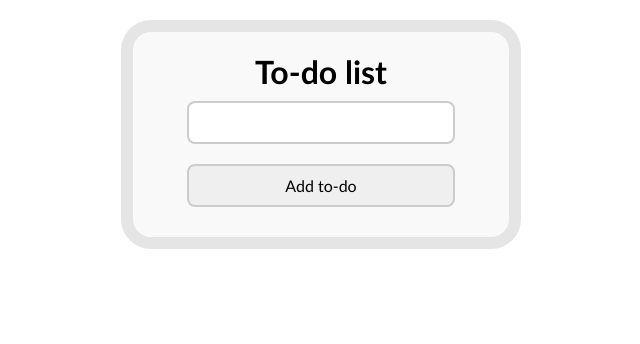
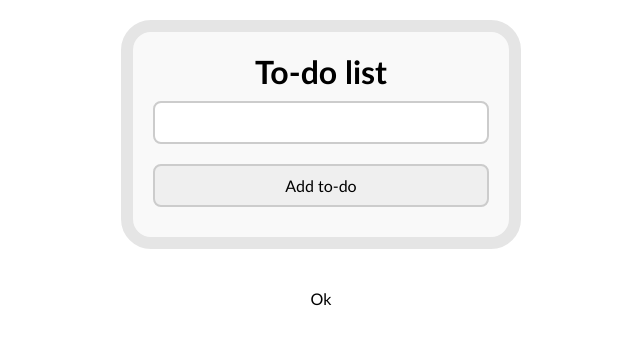
Before and after one commit to setup4er/To-Do-List, a React (Create React App) app: page / in a window 1280 px wide. Shown: the top 344 px of the page, without its empty margins (319-959 px from the left). Built offline with nearby package versions, Linux system fonts and the light colour scheme.

Commit message:
Added UserConsole module + Fixed some styles

```diff
--- a/src/App.jsx
+++ b/src/App.jsx
@@ -1,15 +1,23 @@
 import { useState } from "react";
-import ToDoWrapper from "./components/ToDoWrapper";
+import {ToDoWrapper} from "./components/ToDoWrapper";
+import {UserConsole} from "./components/UserConsole";
+
+import './styles/App.css'
 
 function App() {
   const [value, setValue] = useState('');
   const [todoListArray, setTodoListArray] = useState([]);
 
   return (
-    <ToDoWrapper value={value}
-    todoListArray={todoListArray}
-    setValue={setValue}
-    setTodoListArray={setTodoListArray}/>
+    <div className="app-container">
+      <ToDoWrapper
+        value={value}
+        todoListArray={todoListArray}
+        setValue={setValue}
+        setTodoListArray={setTodoListArray}
+      />
+      <UserConsole />
+    </div>
   );
 }
 
--- /dev/null
+++ b/src/components/UserConsole.jsx
@@ -0,0 +1,5 @@
+export const UserConsole = () =>{
+    return(
+        <div>Ok</div>
+    );
+}
--- /dev/null
+++ b/src/styles/App.css
@@ -0,0 +1,8 @@
+.app-container {
+  display:flex;
+  flex-direction: column;
+  align-items: center;
+  width: 100%;
+  max-width: 100%;
+  gap: 20px;
+}
--- a/src/styles/ToDoSection.css
+++ b/src/styles/ToDoSection.css
@@ -50,6 +50,7 @@
   font-weight: bold;
   border-radius: 5px;
   margin-left: 20px;
+
 }
 
 .todo-activity:hover {
--- a/src/styles/ToDoWrapper.css
+++ b/src/styles/ToDoWrapper.css
@@ -10,7 +10,8 @@
   border: 12px solid rgb(229, 229, 229);
   border-radius: 30px;
   padding: 20px;
-  max-width: 400px;
+  max-width: 800px;
+  min-width: 400px;
   background-color: #f9f9f9;
 }
 
@@ -28,7 +29,7 @@
   font-size: 16px;
   padding: 10px;
   margin: 10px;
-  width: 80%;
+  width: 100%;
   border: 2px solid #ccc;
   border-radius: 8px;
   outline: none;
```
Also changed, not shown: src/components/ToDoWrapper.jsx (+1 -6 lines).
